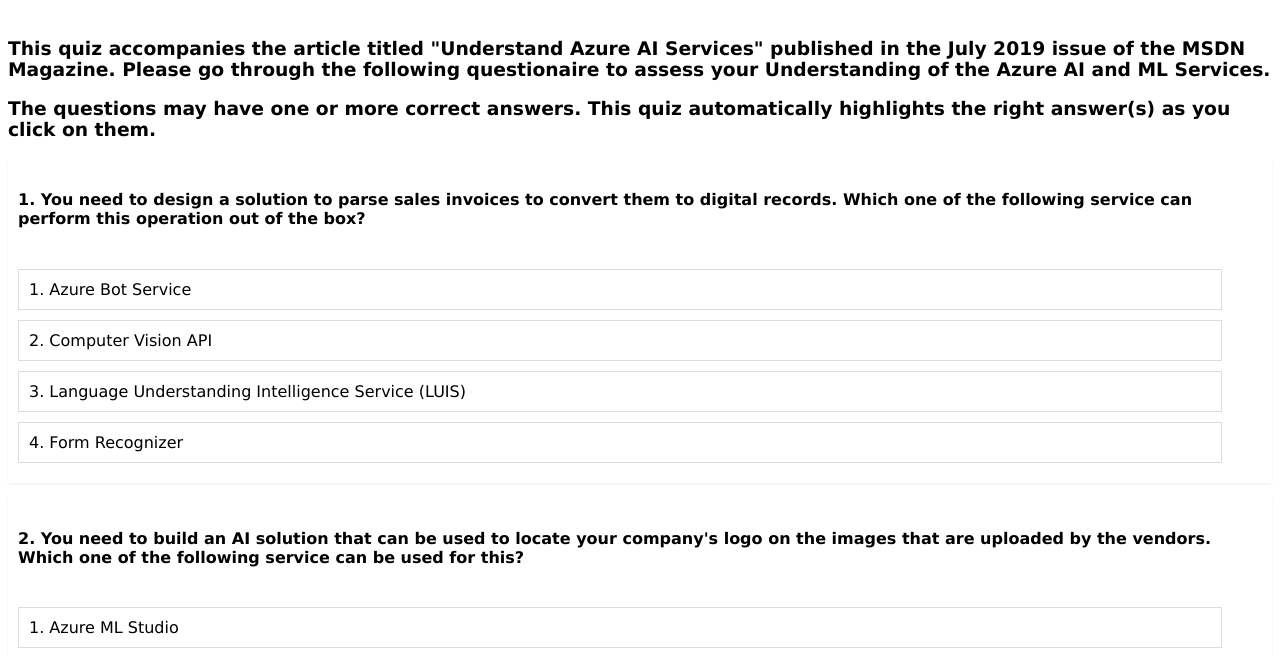
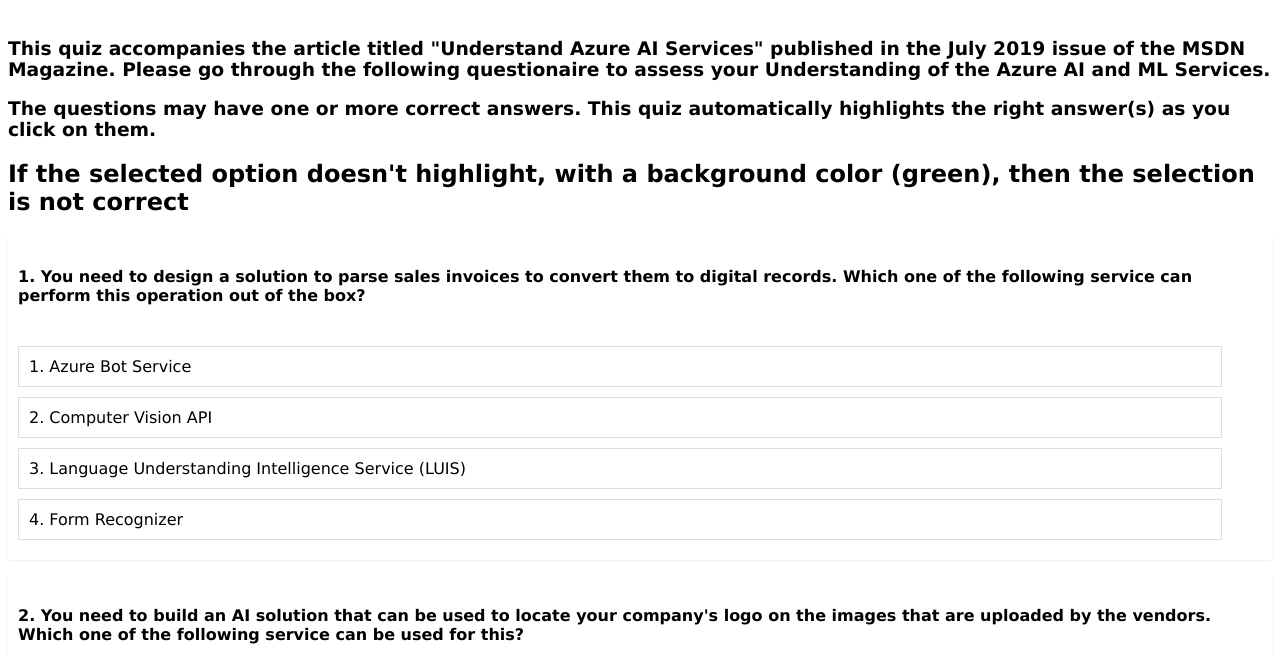
Before and after one commit to ashisa/AzureAIQuiz, a plain HTML site: page index.html in a window 1280 px wide. Shown: the part 81-736 px from the top of the page. Drawn offline with nearby package versions, Linux system fonts and the light colour scheme.

Commit message:
edit html

```diff
--- a/index.html
+++ b/index.html
@@ -18,6 +18,7 @@
                <h1>Azure AI Platform Assessment</h1> <br />
       <h3>This quiz accompanies the article titled "Understand Azure AI Services" published in the July 2019 issue of the MSDN Magazine. Please go through the following questionaire to assess your Understanding of the Azure AI and ML Services.</h3>
       <h3>The questions may have one or more correct answers. This quiz automatically highlights the right answer(s) as you click on them.</h3>
+      <h2>If the selected option doesn't highlight, with a background color (green), then the selection is not correct</h2>
    <div class="scp-quizzes-data">
       <h4>1. You need to design a solution to parse sales invoices to convert them to digital records. Which one of the following service can perform this operation out of the box?</h4>
       <br/>
```
